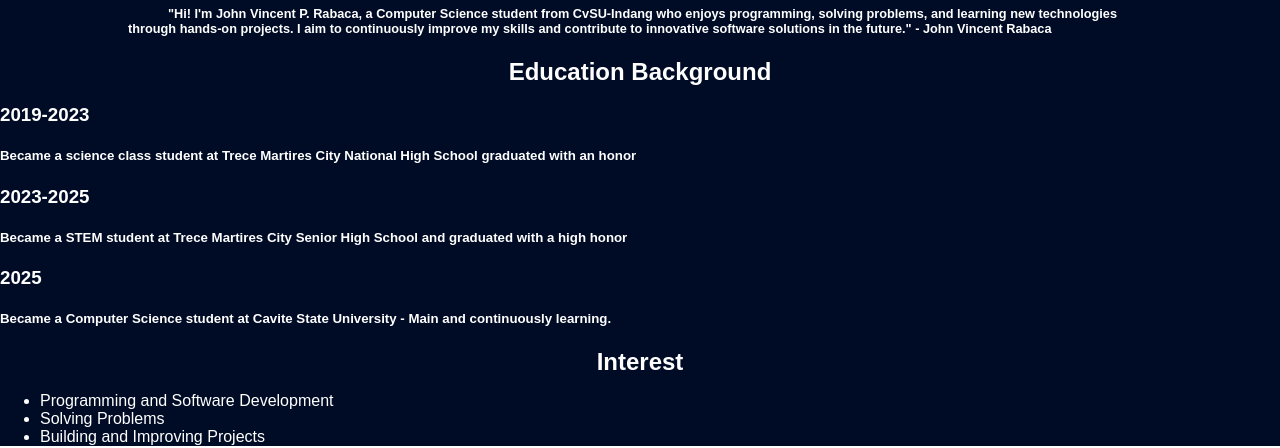
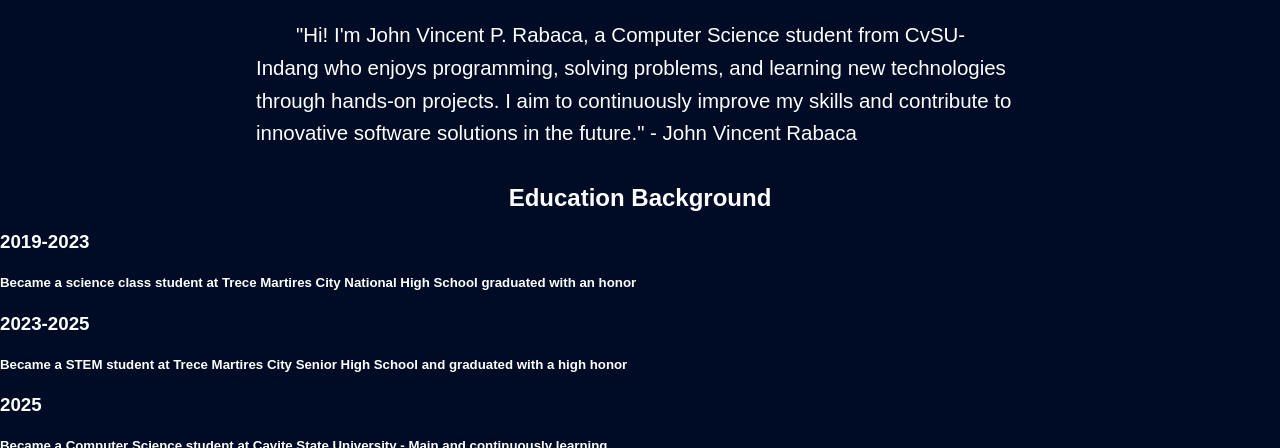
Before and after one commit to John-Vincent-Rabaca/first_website, a plain HTML site: page index.html in a window 1280 px wide. Shown: the part 652-1100 px from the top of the page. Drawn offline with Linux system fonts and the light colour scheme.

Commit message:
About me finished

```diff
--- a/stylesheet/stylesheet.css
+++ b/stylesheet/stylesheet.css
@@ -151,9 +151,12 @@
     color: white;
 }
 
-.self-branding {
-    font-size: 1.2vw;
-    padding-left: 10vw;
-    padding-right: 10vw;
+.about-me .self-branding h5 {
+    font-family: sans-serif;
+    font-size: 1.6vw;
+    line-height: 1.6;
+    padding-left: 20vw;
+    padding-right: 20vw;
     text-indent: 40px;
+    font-weight: lighter;
 }
```
